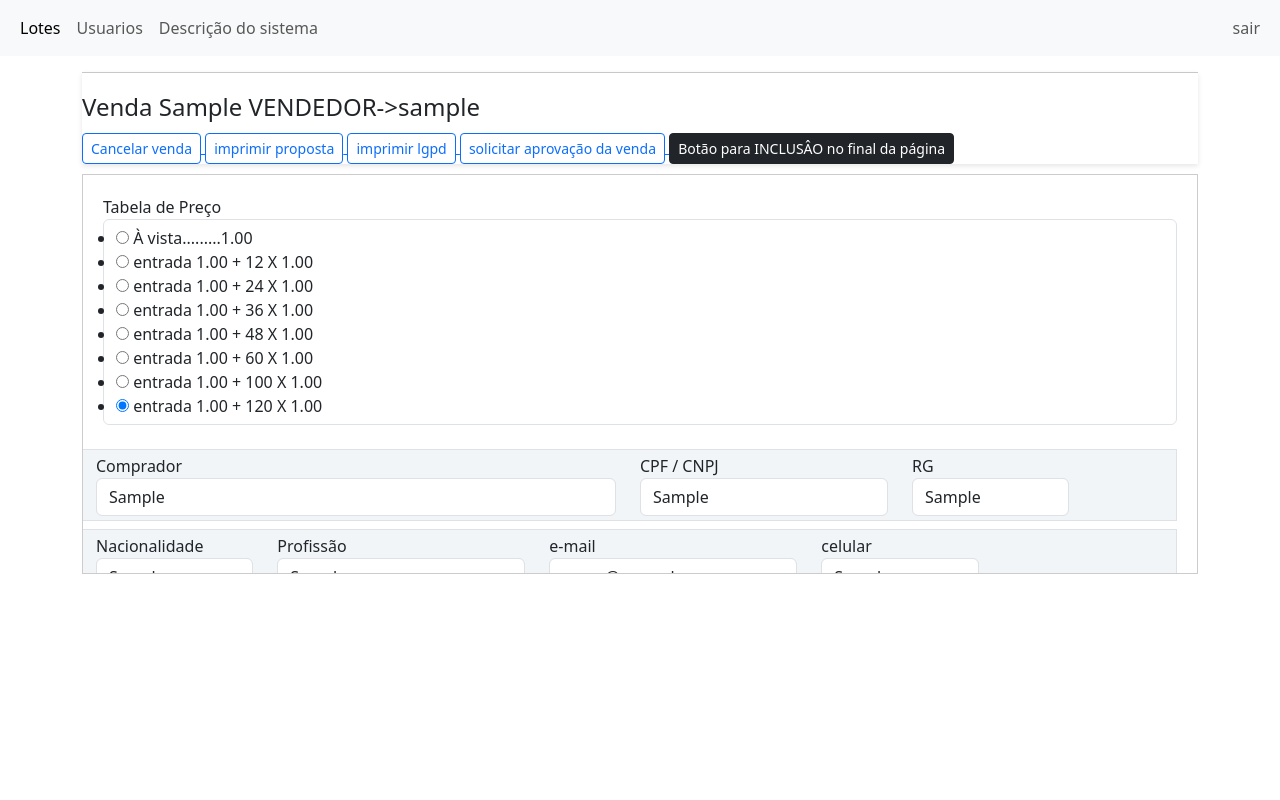
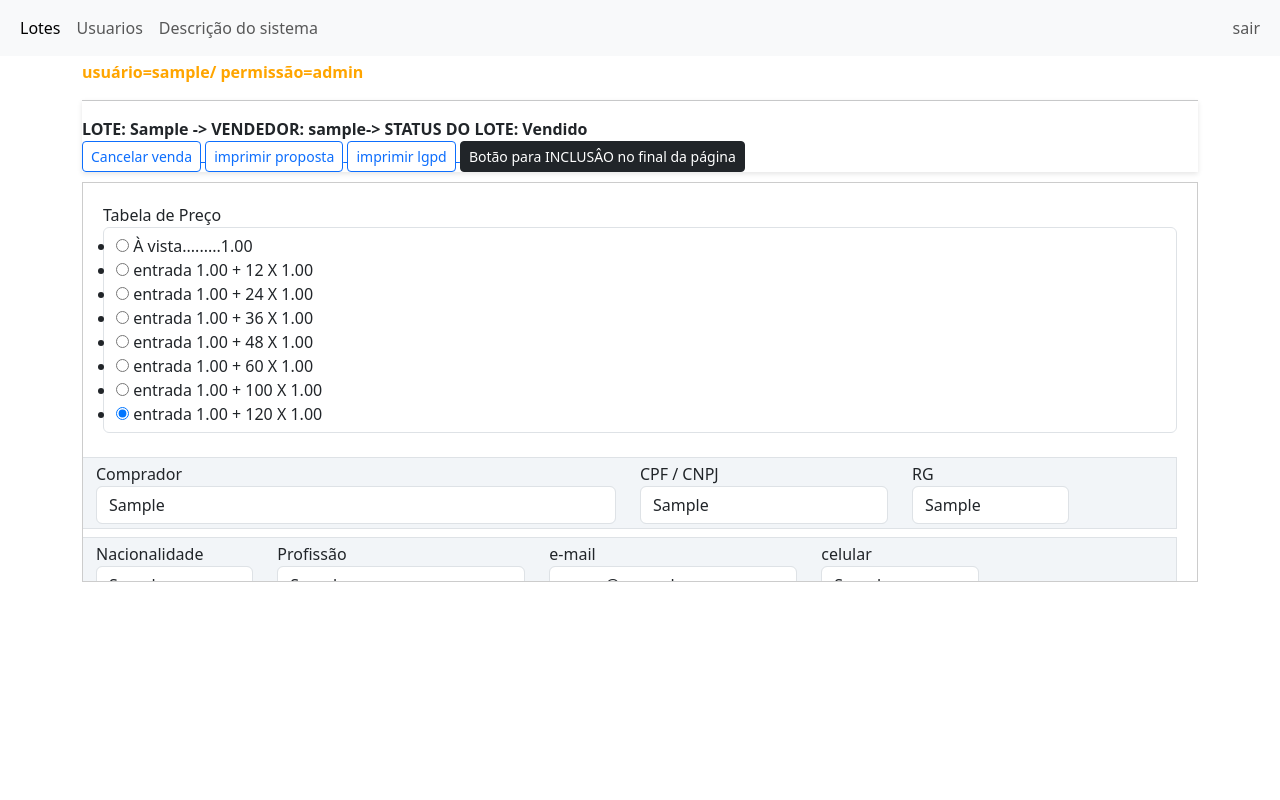
Before and after one commit to fbarrossampaio/venda_lotes, a Flask app: page /venderlote/1 in a window 1280 px wide. Run offline with Flask 3, Linux system fonts and the light colour scheme; a user stored in the database is signed in; tables that the repository leaves empty hold one stand-in row (values such as "Sample post"); some libraries are stand-ins or nearby versions.

Commit message:
Update venderlote.html

```diff
--- a/comunidadeimpressionadora/templates/venderlote.html
+++ b/comunidadeimpressionadora/templates/venderlote.html
@@ -2,7 +2,6 @@
 {% block head %}
 <meta name="viewport" content="width=device-width, initial-scale=1.0">
 <title>Formulário</title>
-
 <script>
 
     function toggleConjugeFields() {
@@ -69,22 +68,27 @@
 {% block body %}
 <body onload="toggleConjugeFields()">
 <div class="container">
+    <strong style="color: orange">usuário={{current_user.username}}/ permissão={{current_user.permission_level}}
+    </strong>
     <div class="header">
         <hr>
         <div class="row">
-            <legend>Venda {{ lote.lote }} VENDEDOR->{{lote.autor_lote.username}}</legend>
+            <strong>LOTE: {{ lote.lote }} -> VENDEDOR: {{lote.autor_lote.username}}-> STATUS DO LOTE: {{lote.status}}</strong>
         </div>
         <div class="row">
             <div class="col col-12">
+                {%if lote.status!='Disponivel'%}
                     {%if current_user.permission_level=='supervisor'%}
+                        {%if lote.status!='Vendido'%}
                             <a href="{{ url_for('aprovar_venda', lote_id=lote.id) }}">
                                 <button class="btn btn-sm btn-outline-primary w-40">aprovar venda</button>
                             </a>
+                        {%endif%}
                         <a href="{{ url_for('exportar_lote_para_txt', lote_id=lote.id) }}">
                             <button class="btn btn-sm btn-outline-primary w-40">exportar txt</button>
                         </a>
                     {%endif%}
-                <a href="{{ url_for('cancelar_venda', lote_id=lote.id) }}">
+                    <a href="{{ url_for('cancelar_venda', lote_id=lote.id) }}" onclick="return confirm('Tem certeza que deseja cancelar a venda?');">
                         <button class="btn btn-sm btn-outline-primary w-40">Cancelar venda</button>
                     </a>
                     <a href="{{ url_for('imprimir_dados', lote_id=lote.id) }}">
@@ -93,9 +97,27 @@
                     <a href="{{ url_for('imprimir_dados_lgpd', lote_id=lote.id) }}">
                         <button class="btn btn-sm btn-outline-primary w-40">imprimir lgpd</button>
                     </a>
+                    {%if lote.status!='Vendido'%}
+                        {%if lote.status!='Aguardando aprovação' and current_user.permission_level=='corretor'%}
                             <a href="{{ url_for('solicitar_aprovacao', lote_id=lote.id) }}">
-                    <button class="btn btn-sm btn-outline-primary w-40">solicitar aprovação da venda</button>
+                                <button class="btn btn-sm btn-outline-primary w-40">
+                                    solicitar aprovação da venda</button>
                             </a>
+                        {%elif current_user.permission_level=='corretor'%}
+                             <a href="{{ url_for('solicitar_aprovacao', lote_id=lote.id) }}">
+                                <button class="btn btn-sm btn-outline-primary w-40">
+                                    Extorno da solicitação de aprovação </button>
+                            </a>
+                        {%endif%}
+                    {%elif current_user.permission_level=='supervisor'%}
+                         <a href="{{ url_for('solicitar_aprovacao', lote_id=lote.id) }}"
+                            onclick="return confirm(
+                            'Esta venda já foi APROVADA,Tem certeza que deseja EXTORNAR A APROVAÇÃO permitindo que o vendedor volte a fazer alterações?');">
+                            <button class="btn btn-sm btn-outline-primary w-40">
+                                extornar aprovação da venda</button>
+                        </a>
+                    {%endif%}
+                {%endif%}
                 <button class="btn btn-sm btn-dark w-70">Botão para INCLUSÂO no final da página</button>
             </div>
         </div>
@@ -159,7 +181,6 @@
                             {{ form.rg(class="form-control") }}
                             {% endif %}
                         </div>
-
                     </div>
                     <div class="row border mt-2 p-1 meupost">
                         <div class="form-group col-md-2">
```
Lines whose indentation alone changed are shown as unchanged.
